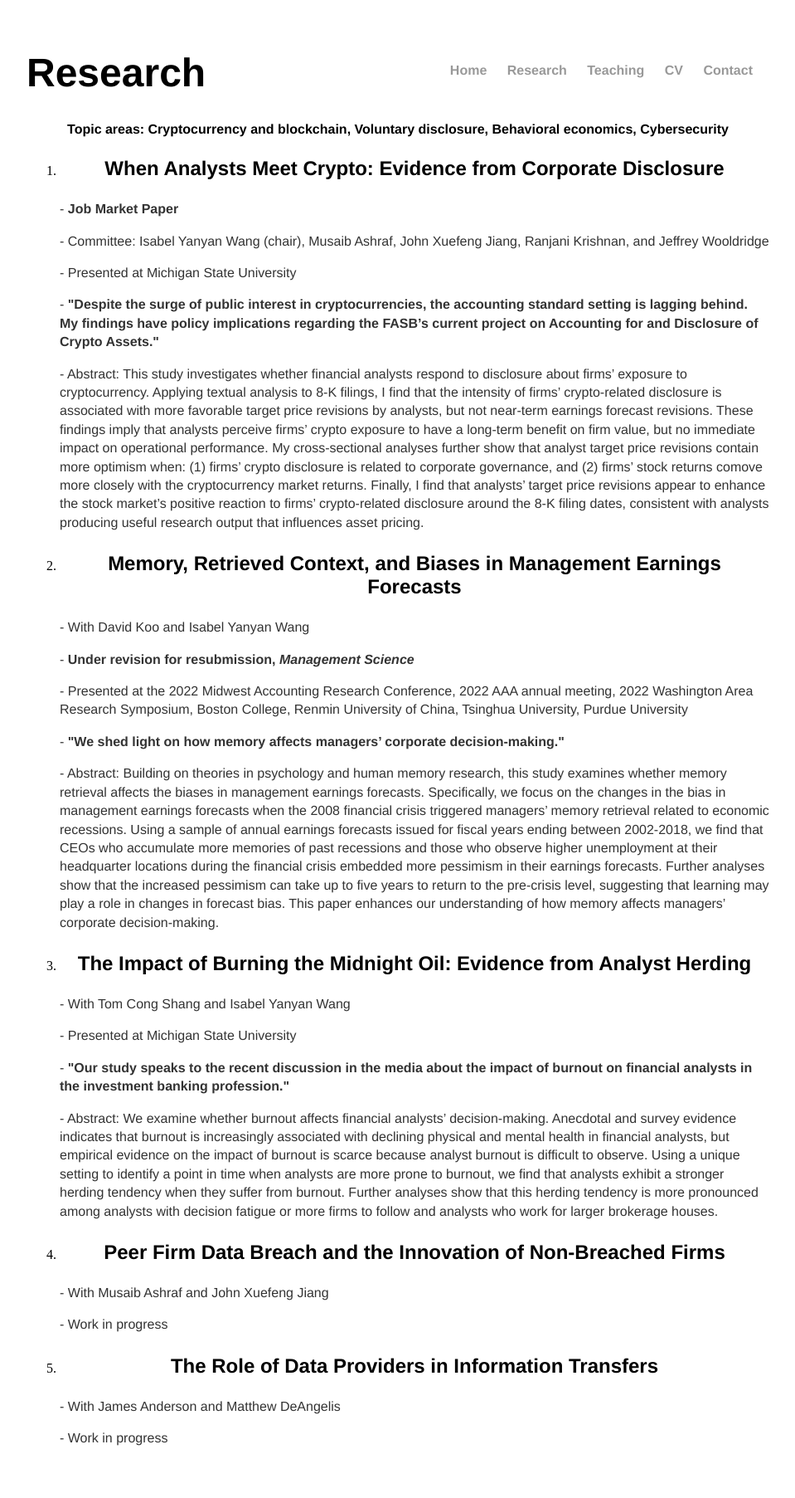
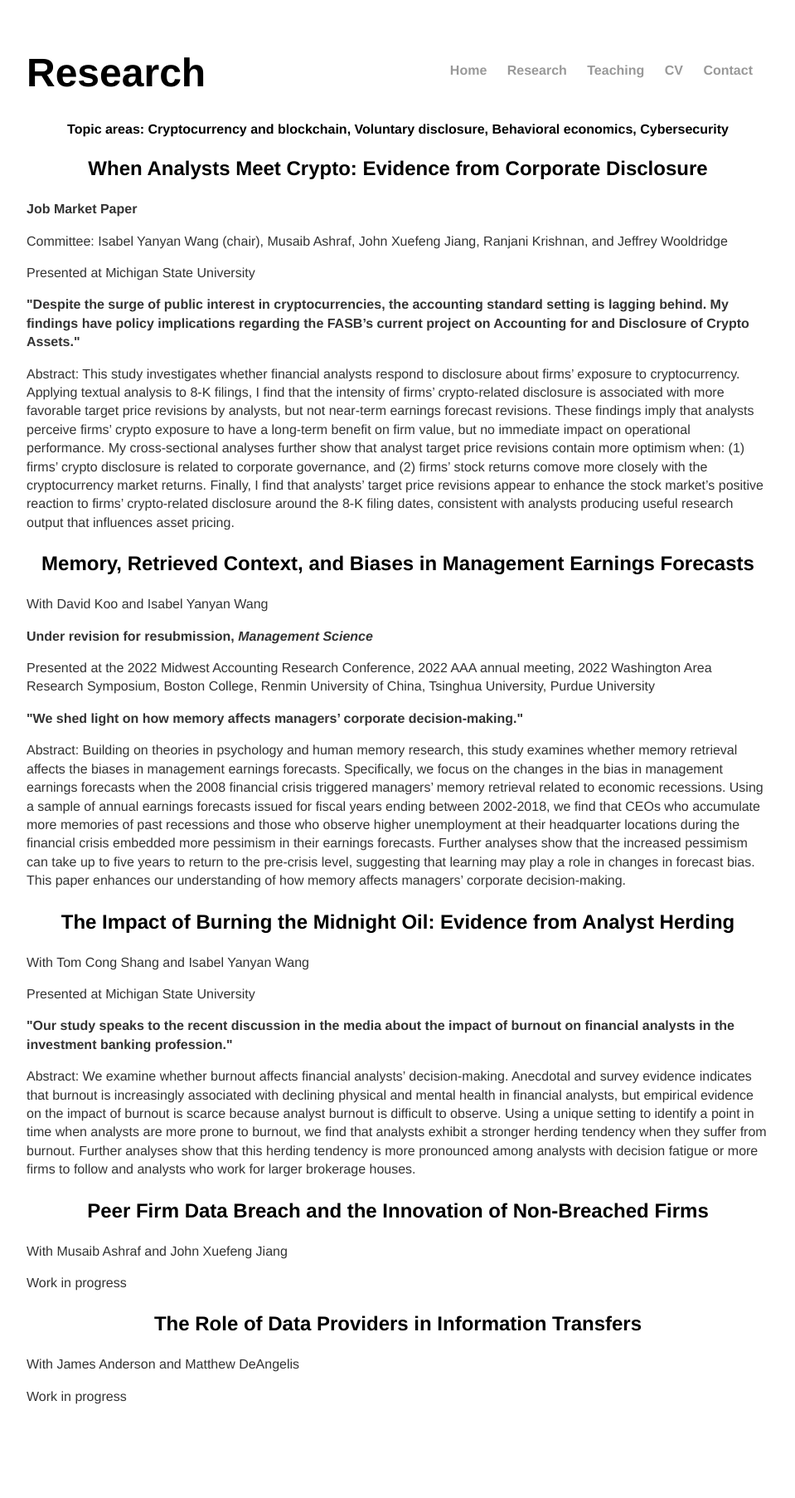
Before and after one commit to shu-ting-wu/shu-ting-wu.github.io, a Jekyll site: the page built from research/index.html, in a window 1280 px wide. Shown: the whole page at 83% size, without its empty margins (160-1119 px from the left). Built offline with Jekyll 4.4.1, drawn with Linux system fonts in a browser that asks for light colours; after the commit the page ends 1754 px from its top, so only the background shows below that.

Commit message:
Update index.html

```diff
--- a/research/index.html
+++ b/research/index.html
@@ -7,39 +7,32 @@ title: Shuting's research
   <h2>Topic areas: Cryptocurrency and blockchain, Voluntary disclosure, Behavioral economics, Cybersecurity</h2>
 	<p> </p>
 	<p> </p>
-  <ol>
-    <li>
+
 	    <h3>When Analysts Meet Crypto: Evidence from Corporate Disclosure</h3>
-	    <p>- <strong>Job Market Paper</strong></p>
-		<p>- Committee: Isabel Yanyan Wang (chair), Musaib Ashraf, John Xuefeng Jiang, Ranjani Krishnan, and Jeffrey Wooldridge</p>
-		<p>- Presented at Michigan State University</p>
-		<p>- <strong>"Despite the surge of public interest in cryptocurrencies, the accounting standard setting is lagging behind. My findings have policy implications regarding the FASB’s current project on Accounting for and Disclosure of Crypto Assets."</strong></p>
-		<p>- Abstract: This study investigates whether financial analysts respond to disclosure about firms’ exposure to cryptocurrency. Applying textual analysis to 8-K filings, I find that the intensity of firms’ crypto-related disclosure is associated with more favorable target price revisions by analysts, but not near-term earnings forecast revisions. These findings imply that analysts perceive firms’ crypto exposure to have a long-term benefit on firm value, but no immediate impact on operational performance. My cross-sectional analyses further show that analyst target price revisions contain more optimism when: (1) firms’ crypto disclosure is related to corporate governance, and (2) firms’ stock returns comove more closely with the cryptocurrency market returns. Finally, I find that analysts’ target price revisions appear to enhance the stock market’s positive reaction to firms’ crypto-related disclosure around the 8-K filing dates, consistent with analysts producing useful research output that influences asset pricing.</p>
-	  </li>
-    <li>
+	    <p><strong>Job Market Paper</strong></p>
+		<p> Committee: Isabel Yanyan Wang (chair), Musaib Ashraf, John Xuefeng Jiang, Ranjani Krishnan, and Jeffrey Wooldridge</p>
+		<p> Presented at Michigan State University</p>
+		<p> <strong>"Despite the surge of public interest in cryptocurrencies, the accounting standard setting is lagging behind. My findings have policy implications regarding the FASB’s current project on Accounting for and Disclosure of Crypto Assets."</strong></p>
+		<p> Abstract: This study investigates whether financial analysts respond to disclosure about firms’ exposure to cryptocurrency. Applying textual analysis to 8-K filings, I find that the intensity of firms’ crypto-related disclosure is associated with more favorable target price revisions by analysts, but not near-term earnings forecast revisions. These findings imply that analysts perceive firms’ crypto exposure to have a long-term benefit on firm value, but no immediate impact on operational performance. My cross-sectional analyses further show that analyst target price revisions contain more optimism when: (1) firms’ crypto disclosure is related to corporate governance, and (2) firms’ stock returns comove more closely with the cryptocurrency market returns. Finally, I find that analysts’ target price revisions appear to enhance the stock market’s positive reaction to firms’ crypto-related disclosure around the 8-K filing dates, consistent with analysts producing useful research output that influences asset pricing.</p>
+
       	<h3>Memory, Retrieved Context, and Biases in Management Earnings Forecasts</h3>
-	     <p>- With David Koo and Isabel Yanyan Wang</p>
-	     <p>- <strong>Under revision for resubmission, <em>Management Science</em></strong></p>
-	     <p>- Presented at the 2022 Midwest Accounting Research Conference, 2022 AAA annual meeting, 2022 Washington Area Research Symposium, Boston College, Renmin University of China, Tsinghua University, Purdue University</p>
-	     <p>- <strong>"We shed light on how memory affects managers’ corporate decision-making."</strong></p>
-	     <p>- Abstract: Building on theories in psychology and human memory research, this study examines whether memory retrieval affects the biases in management earnings forecasts. Specifically, we focus on the changes in the bias in management earnings forecasts when the 2008 financial crisis triggered managers’ memory retrieval related to economic recessions. Using a sample of annual earnings forecasts issued for fiscal years ending between 2002-2018, we find that CEOs who accumulate more memories of past recessions and those who observe higher unemployment at their headquarter locations during the financial crisis embedded more pessimism in their earnings forecasts. Further analyses show that the increased pessimism can take up to five years to return to the pre-crisis level, suggesting that learning may play a role in changes in forecast bias. This paper enhances our understanding of how memory affects managers’ corporate decision-making.</p>
-	  </li>
-    <li>
+	     <p> With David Koo and Isabel Yanyan Wang</p>
+	     <p> <strong>Under revision for resubmission, <em>Management Science</em></strong></p>
+	     <p> Presented at the 2022 Midwest Accounting Research Conference, 2022 AAA annual meeting, 2022 Washington Area Research Symposium, Boston College, Renmin University of China, Tsinghua University, Purdue University</p>
+	     <p> <strong>"We shed light on how memory affects managers’ corporate decision-making."</strong></p>
+	     <p> Abstract: Building on theories in psychology and human memory research, this study examines whether memory retrieval affects the biases in management earnings forecasts. Specifically, we focus on the changes in the bias in management earnings forecasts when the 2008 financial crisis triggered managers’ memory retrieval related to economic recessions. Using a sample of annual earnings forecasts issued for fiscal years ending between 2002-2018, we find that CEOs who accumulate more memories of past recessions and those who observe higher unemployment at their headquarter locations during the financial crisis embedded more pessimism in their earnings forecasts. Further analyses show that the increased pessimism can take up to five years to return to the pre-crisis level, suggesting that learning may play a role in changes in forecast bias. This paper enhances our understanding of how memory affects managers’ corporate decision-making.</p>
+
 	 <h3>The Impact of Burning the Midnight Oil: Evidence from Analyst Herding</h3>
-	      <p>- With Tom Cong Shang and Isabel Yanyan Wang</p>
-	      <p>- Presented at Michigan State University</p>
-	      <p>- <strong>"Our study speaks to the recent discussion in the media about the impact of burnout on financial analysts in the investment banking profession."</strong></p>
-	      <p>- Abstract: We examine whether burnout affects financial analysts’ decision-making. Anecdotal and survey evidence indicates that burnout is increasingly associated with declining physical and mental health in financial analysts, but empirical evidence on the impact of burnout is scarce because analyst burnout is difficult to observe. Using a unique setting to identify a point in time when analysts are more prone to burnout, we find that analysts exhibit a stronger herding tendency when they suffer from burnout. Further analyses show that this herding tendency is more pronounced among analysts with decision fatigue or more firms to follow and analysts who work for larger brokerage houses.</p>
-	  </li>
-	<li>
+	      <p> With Tom Cong Shang and Isabel Yanyan Wang</p>
+	      <p> Presented at Michigan State University</p>
+	      <p> <strong>"Our study speaks to the recent discussion in the media about the impact of burnout on financial analysts in the investment banking profession."</strong></p>
+	      <p> Abstract: We examine whether burnout affects financial analysts’ decision-making. Anecdotal and survey evidence indicates that burnout is increasingly associated with declining physical and mental health in financial analysts, but empirical evidence on the impact of burnout is scarce because analyst burnout is difficult to observe. Using a unique setting to identify a point in time when analysts are more prone to burnout, we find that analysts exhibit a stronger herding tendency when they suffer from burnout. Further analyses show that this herding tendency is more pronounced among analysts with decision fatigue or more firms to follow and analysts who work for larger brokerage houses.</p>
+
 		<h3>Peer Firm Data Breach and the Innovation of Non-Breached Firms</h3>
-		<p>- With Musaib Ashraf and John Xuefeng Jiang</p>
-		<p>- Work in progress</p>
-	  </li>
-	  <li>
+		<p> With Musaib Ashraf and John Xuefeng Jiang</p>
+		<p> Work in progress</p>
+
 		<h3>The Role of Data Providers in Information Transfers</h3>
-		<p>- With James Anderson and Matthew DeAngelis</p>
-		<p>- Work in progress</p>
-	  </li>
-  </ol>
+		<p> With James Anderson and Matthew DeAngelis</p>
+		<p> Work in progress</p>
 </div>
```
